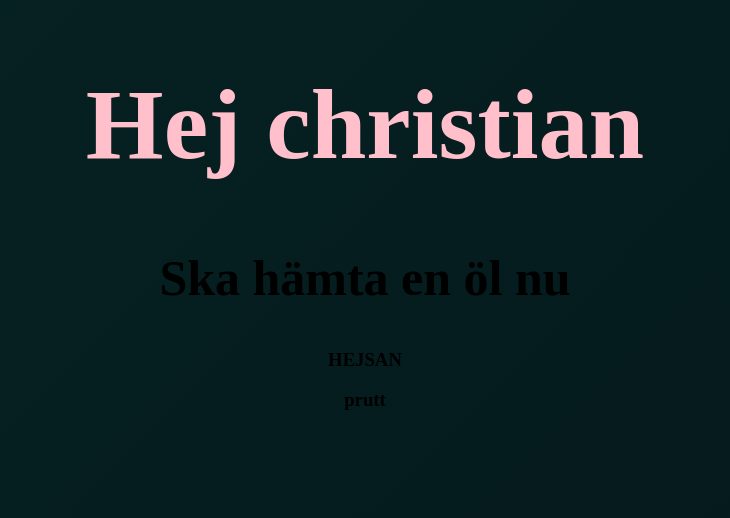
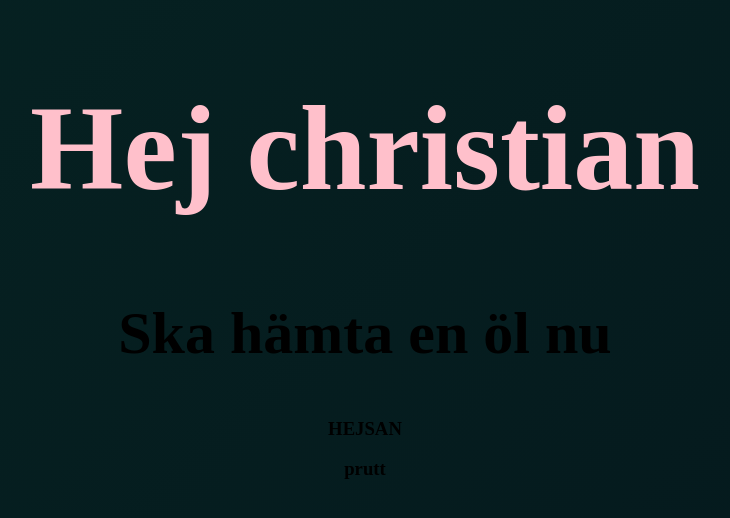
Before and after one commit to Nishune/testing-git-with-christian, a plain HTML site: page index.html in a window 1280 px wide. Shown: the whole page, without its empty margins (275-1005 px from the left). Drawn offline with Linux system fonts and the light colour scheme.

Commit message:
Much better styling than before

```diff
--- a/main.css
+++ b/main.css
@@ -25,11 +25,11 @@ body {
   }
 
   h1 {
-    font-size: 100px;
+    font-size: 120px;
     color: pink;
   }
 
   h2 {
-    font-size: 50px;
+    font-size: 60px;
   }
 }
```
